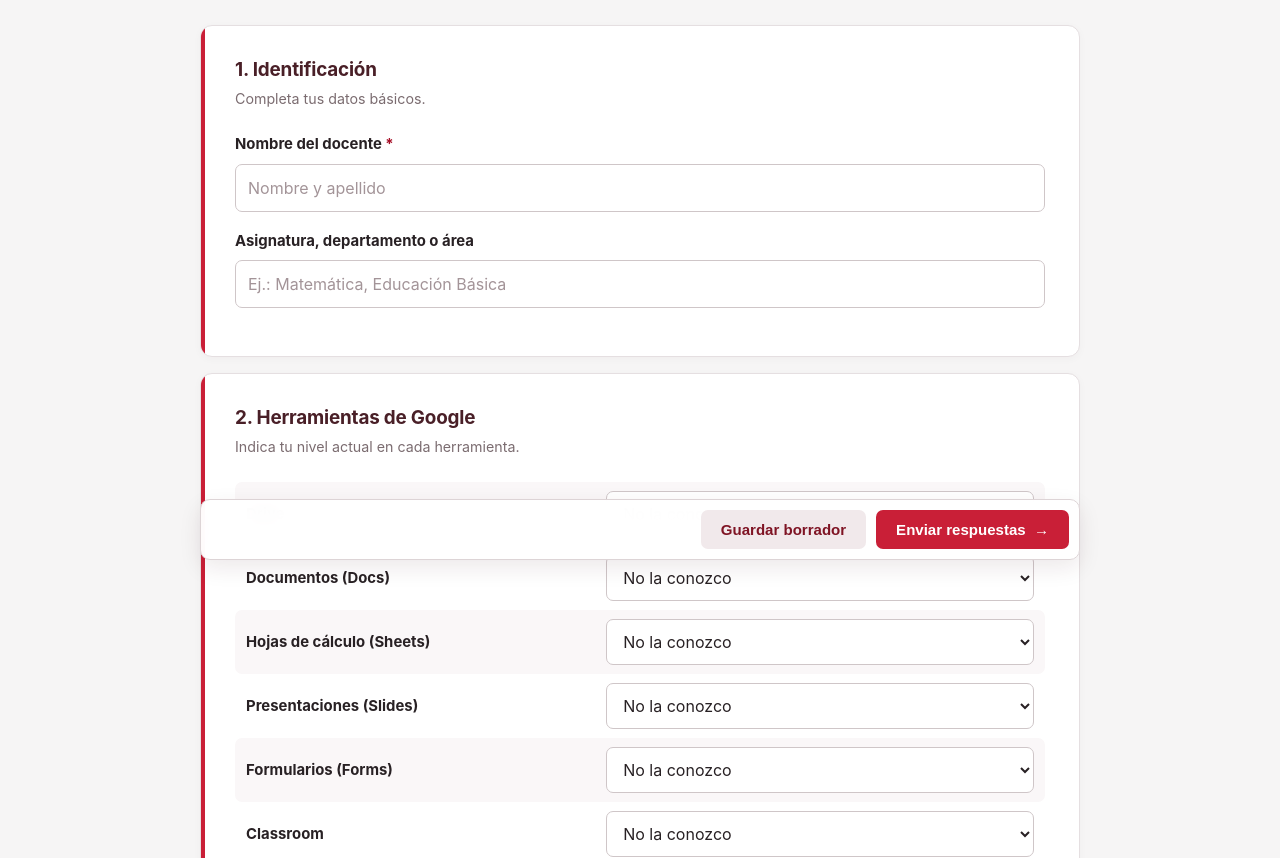
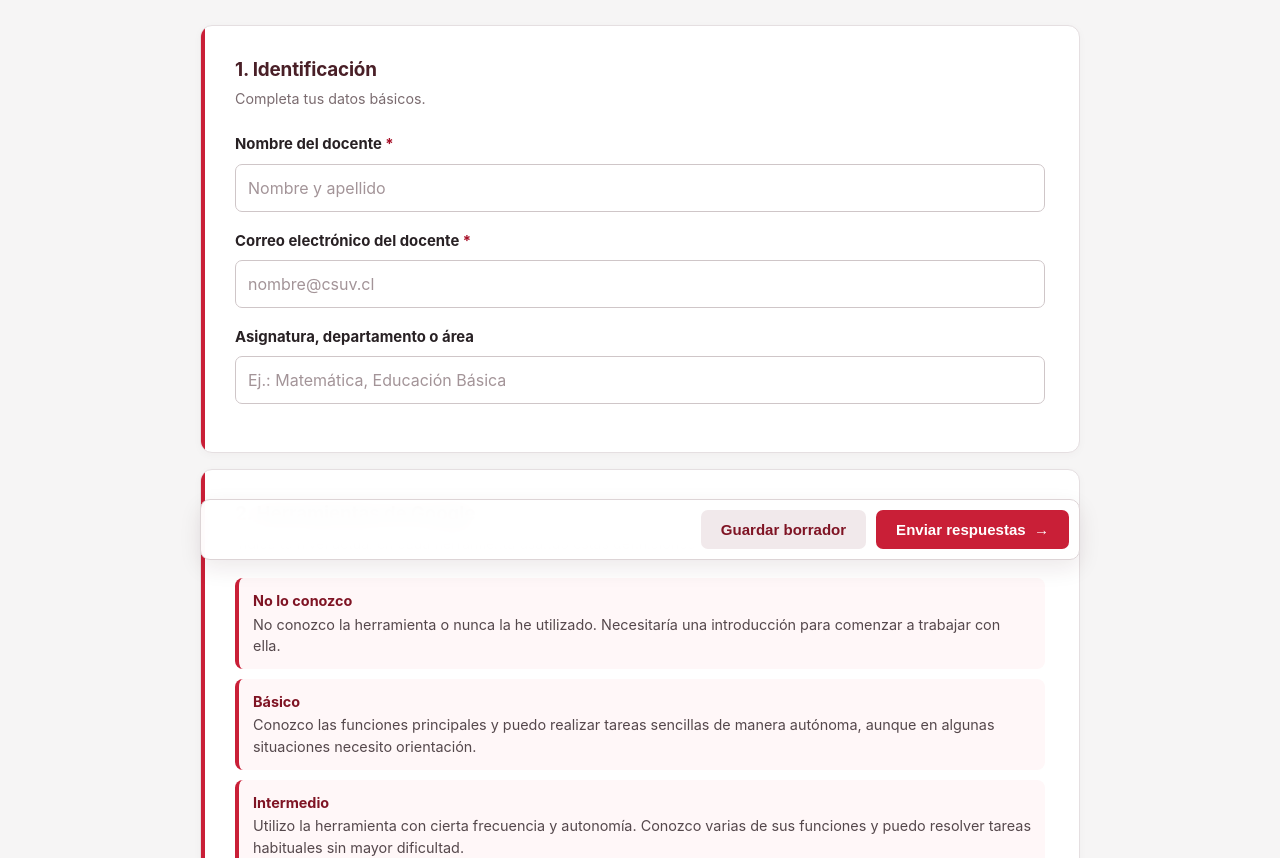
Before and after one commit to ramonreyes-create/levantamiento-docente-csuv, a plain HTML site: page index.html in a window 1280 px wide. Shown: the part 230-1088 px from the top of the page. Drawn offline with Linux system fonts and the light colour scheme.

Commit message:
Actualizar identificación, niveles de Google e IA

```diff
--- a/index.html
+++ b/index.html
@@ -12,12 +12,13 @@
     .hero{position:relative;overflow:hidden;background:linear-gradient(125deg,#6e101f,#ad182e 48%,#d12942);color:white;padding:34px 20px 72px;border-bottom:4px solid #efb9c2}.hero:after{content:"";position:absolute;width:420px;height:420px;border:1px solid #ffffff18;border-radius:50%;right:-130px;top:-240px;box-shadow:0 0 0 55px #ffffff08,0 0 0 110px #ffffff05}.hero-inner,.wrap{max-width:980px;margin:auto}.hero-inner{position:relative;z-index:1;display:flex;align-items:center;gap:28px}.school-logo{width:120px;height:120px;object-fit:contain;background:white;border-radius:18px;padding:9px;box-shadow:0 12px 30px #4b07134d;flex:none}.hero-copy{min-width:0}.eyebrow{font-size:.76rem;text-transform:uppercase;letter-spacing:.14em;opacity:.85;font-weight:700}.hero h1{margin:.28rem 0 .55rem;font-size:clamp(2rem,5vw,3rem);letter-spacing:-.035em;line-height:1.08}.hero p{max-width:680px;margin:0;opacity:.92;font-size:1.02rem}.meta{display:flex;flex-wrap:wrap;gap:8px;margin-top:16px}.meta span{font-size:.78rem;font-weight:650;padding:6px 10px;border-radius:999px;background:#ffffff17;border:1px solid #ffffff26}
     .wrap{margin-top:-40px;padding:0 16px 60px;position:relative;z-index:2}.card{background:#fff;border:1px solid var(--line);border-radius:18px;padding:clamp(20px,4vw,34px);box-shadow:0 12px 34px #6815250d;margin-bottom:20px;transition:box-shadow .2s,border-color .2s}.card:focus-within{border-color:#dca0aa;box-shadow:0 14px 38px #68152516}
     h2{font-size:1.24rem;margin:0 0 7px;color:var(--navy);letter-spacing:-.01em;border-left:4px solid var(--blue);padding-left:12px}.hint{color:var(--muted);margin:0 0 23px;padding-left:16px;font-size:.92rem}.required{color:var(--danger)}
-    label.legend{font-weight:700;display:block;margin-bottom:8px;font-size:.93rem}.field{margin:20px 0}input[type=text],input[type=url],select,textarea{width:100%;border:1px solid #cdbdc0;border-radius:10px;padding:12px 13px;font:inherit;background:#fff;color:var(--ink);transition:border-color .15s,box-shadow .15s}input::placeholder,textarea::placeholder{color:#a39498}input:focus,select:focus,textarea:focus{outline:0;border-color:var(--blue);box-shadow:0 0 0 3px #c91f3720}
+    label.legend{font-weight:700;display:block;margin-bottom:8px;font-size:.93rem}.field{margin:20px 0}input[type=text],input[type=email],input[type=url],select,textarea{width:100%;border:1px solid #cdbdc0;border-radius:10px;padding:12px 13px;font:inherit;background:#fff;color:var(--ink);transition:border-color .15s,box-shadow .15s}input::placeholder,textarea::placeholder{color:#a39498}input:focus,select:focus,textarea:focus{outline:0;border-color:var(--blue);box-shadow:0 0 0 3px #c91f3720}
     .grid{display:grid;grid-template-columns:repeat(auto-fit,minmax(205px,1fr));gap:10px}.choice{display:flex;gap:10px;align-items:flex-start;border:1px solid var(--line);border-radius:10px;padding:11px;background:#fffdfd}.choice:hover{border-color:#d98b98;background:#fff5f6}.choice input{margin-top:4px;accent-color:var(--blue)}
     .tool{display:grid;grid-template-columns:minmax(145px,1fr) minmax(180px,1.45fr);gap:18px;align-items:center;padding:11px 12px;border-radius:10px}.tool:nth-child(odd){background:#fcf8f9}.tool label{font-weight:650;font-size:.93rem}
     .actions{position:sticky;bottom:12px;background:#fffffff2;backdrop-filter:blur(12px);border:1px solid var(--line);border-radius:15px;padding:12px;display:flex;gap:10px;justify-content:flex-end;box-shadow:0 10px 30px #68152520;z-index:5}.btn{border:0;border-radius:10px;padding:12px 21px;font-weight:750;font-size:.94rem;cursor:pointer;transition:transform .15s,filter .15s,box-shadow .15s}.secondary{background:#f5e5e8;color:var(--navy)}.primary{background:linear-gradient(135deg,#b71931,#d12a43);color:white;box-shadow:0 4px 12px #8f172b42}.btn:hover{filter:brightness(.97);transform:translateY(-1px)}.btn:active{transform:translateY(0)}
     details{border-top:1px solid var(--line);padding-top:16px;margin-top:24px}summary{cursor:pointer;color:var(--blue);font-weight:650}.status{display:none;margin:15px 0 0;padding:12px 14px;border-radius:9px}.status.ok{display:block;background:#e7f5ed;color:var(--ok)}.status.error{display:block;background:#fdecea;color:var(--danger)}
     .conditional{display:none}.conditional.show{display:block}.privacy{font-size:.82rem;color:var(--muted);text-align:center;margin:15px auto 0;max-width:650px}.footer{text-align:center;color:#8b787d;font-size:.78rem;padding:0 16px 28px}.footer strong{color:var(--navy)}
+    .level-guide{display:grid;gap:10px;margin:0 0 22px}.level-item{padding:12px 14px;border-left:4px solid var(--blue);background:#fff7f8;border-radius:8px;color:#55484c;font-size:.9rem}.level-item strong{display:block;color:var(--navy);margin-bottom:2px}.ranking{display:grid;grid-template-columns:repeat(3,minmax(0,1fr));gap:12px}.ranking label{font-weight:700;font-size:.88rem}.ranking select{margin-top:6px}
     /* Layout institucional: limpio, compacto y orientado a la lectura */
     body{background:#f6f5f5}
     .hero{background:#fff;color:var(--ink);padding:0;border:0;border-top:7px solid var(--blue);box-shadow:0 1px 0 #e8e1e3;overflow:visible}
@@ -35,40 +36,50 @@
     h2{font-size:1.18rem;border:0;padding:0;margin:0 0 4px;color:#491f27}
     .hint{padding:0;margin:0 0 24px;color:#7b6c70;font-size:.89rem}
     .field{margin:18px 0}
-    input[type=text],input[type=url],select,textarea{border-radius:7px;background:#fff;border-color:#cfc6c8;padding:11px 12px}
+    input[type=text],input[type=email],input[type=url],select,textarea{border-radius:7px;background:#fff;border-color:#cfc6c8;padding:11px 12px}
     .grid{gap:8px}.choice{border-radius:7px;padding:10px 11px;background:#fff}.choice:hover{background:#fdf7f8}
     .tool{grid-template-columns:minmax(170px,1fr) minmax(220px,1.25fr);border-radius:7px;padding:9px 11px}.tool:nth-child(odd){background:#faf7f8}
     details{background:#faf8f8;border:1px solid #ebe4e6;border-radius:8px;padding:13px 15px;margin-top:26px}details[open]{padding-bottom:2px}summary{font-size:.88rem}
     .actions{bottom:10px;border-radius:10px;border-color:#ddd4d6;padding:10px;background:#fffffff7;box-shadow:0 8px 22px #3c171d18}
     .btn{border-radius:7px;padding:11px 20px}.primary{background:#c91f37;box-shadow:none}.secondary{background:#f1e9eb}
     .privacy{margin-top:13px}.footer{background:#fff;border-top:1px solid #e8e1e3;padding:22px 16px}
-    @media(max-width:620px){.hero{border-top-width:5px}.hero-inner{min-height:auto;padding:20px 18px;grid-template-columns:64px minmax(0,1fr);gap:14px;align-items:start}.school-logo{width:64px;height:64px}.eyebrow{font-size:.59rem;line-height:1.35}.hero h1{font-size:1.55rem;margin-top:2px}.hero p{grid-column:1/-1;font-size:.88rem}.meta{display:none}.wrap{margin-top:14px;padding:0 10px 40px}.card{border-radius:9px;padding:23px 19px 23px 22px;margin-bottom:11px}.card:before{width:3px}.hint{padding:0;margin-top:7px}.tool{grid-template-columns:1fr;gap:5px;padding:10px}.actions{justify-content:stretch;bottom:7px}.actions .btn{flex:1;padding-inline:8px;font-size:.87rem}}
+    @media(max-width:620px){.hero{border-top-width:5px}.hero-inner{min-height:auto;padding:20px 18px;grid-template-columns:64px minmax(0,1fr);gap:14px;align-items:start}.school-logo{width:64px;height:64px}.eyebrow{font-size:.59rem;line-height:1.35}.hero h1{font-size:1.55rem;margin-top:2px}.hero p{grid-column:1/-1;font-size:.88rem}.meta{display:none}.wrap{margin-top:14px;padding:0 10px 40px}.card{border-radius:9px;padding:23px 19px 23px 22px;margin-bottom:11px}.card:before{width:3px}.hint{padding:0;margin-top:7px}.tool{grid-template-columns:1fr;gap:5px;padding:10px}.ranking{grid-template-columns:1fr}.actions{justify-content:stretch;bottom:7px}.actions .btn{flex:1;padding-inline:8px;font-size:.87rem}}
   </style>
 </head>
 <body>
-  <header class="hero"><div class="hero-inner"><div class="school-logo" aria-label="Colegio Santa Úrsula Vitacura">CSUV</div><div class="hero-copy"><div class="eyebrow">Colegio Santa Úrsula Vitacura · Diagnóstico institucional</div><h1>Levantamiento docente</h1><p>Queremos conocer nuestras competencias digitales y usos de inteligencia artificial para orientar apoyos y capacitaciones pertinentes.</p><div class="meta"><span>Tiempo estimado: 5–7 minutos</span><span>Uso interno</span><span>Borrador disponible</span></div></div></div></header>
+  <header class="hero"><div class="hero-inner"><div class="school-logo" aria-label="Colegio Santa Úrsula Vitacura">CSU</div><div class="hero-copy"><div class="eyebrow">Colegio Santa Úrsula Vitacura · Diagnóstico institucional</div><h1>Levantamiento docente</h1><p>Queremos conocer nuestras competencias digitales y usos de inteligencia artificial para orientar apoyos y capacitaciones pertinentes.</p><div class="meta"><span>Tiempo estimado: 5–7 minutos</span><span>Uso interno</span><span>Borrador disponible</span></div></div></div></header>
   <main class="wrap">
     <form id="survey">
       <section class="card"><h2>1. Identificación</h2><p class="hint">Completa tus datos básicos.</p>
         <div class="field"><label class="legend" for="nombre">Nombre del docente <span class="required">*</span></label><input id="nombre" name="nombre" type="text" autocomplete="name" required placeholder="Nombre y apellido"></div>
+        <div class="field"><label class="legend" for="email">Correo electrónico del docente <span class="required">*</span></label><input id="email" name="email" type="email" autocomplete="email" required placeholder="nombre@csuv.cl"></div>
         <div class="field"><label class="legend" for="area">Asignatura, departamento o área</label><input id="area" name="area" type="text" placeholder="Ej.: Matemática, Educación Básica"></div>
       </section>
 
-      <section class="card"><h2>2. Herramientas de Google</h2><p class="hint">Indica tu nivel actual en cada herramienta.</p><div id="googleTools"></div></section>
+      <section class="card"><h2>2. Herramientas de Google</h2><p class="hint">Indica tu nivel actual en cada herramienta usando estas definiciones.</p>
+        <div class="level-guide">
+          <div class="level-item"><strong>No lo conozco</strong>No conozco la herramienta o nunca la he utilizado. Necesitaría una introducción para comenzar a trabajar con ella.</div>
+          <div class="level-item"><strong>Básico</strong>Conozco las funciones principales y puedo realizar tareas sencillas de manera autónoma, aunque en algunas situaciones necesito orientación.</div>
+          <div class="level-item"><strong>Intermedio</strong>Utilizo la herramienta con cierta frecuencia y autonomía. Conozco varias de sus funciones y puedo resolver tareas habituales sin mayor dificultad.</div>
+          <div class="level-item"><strong>Avanzado</strong>Utilizo la herramienta con seguridad y autonomía. Conozco funciones avanzadas, puedo resolver problemas habituales y aprovechar distintas opciones para optimizar mi trabajo.</div>
+        </div>
+        <div id="googleTools"></div>
+      </section>
 
       <section class="card"><h2>3. Uso de inteligencia artificial</h2><p class="hint">Puedes seleccionar más de una opción.</p>
         <div class="field"><label class="legend">¿Qué herramientas de IA utilizas?</label><div class="grid" id="aiTools"></div></div>
         <div class="field"><label class="legend" for="otraIA">Otra herramienta</label><input id="otraIA" name="otraIA" type="text" placeholder="Escribe el nombre, si corresponde"></div>
+        <div class="field"><label class="legend">De las herramientas seleccionadas, indica las tres que más utilizas <span class="required">*</span></label><p class="hint">Ordénalas desde la más utilizada. Debes seleccionar al menos tres herramientas arriba.</p><div class="ranking"><label>1.ª más utilizada<select id="iaMasUsada1" name="iaMasUsada1" required><option value="">Selecciona una herramienta</option></select></label><label>2.ª más utilizada<select id="iaMasUsada2" name="iaMasUsada2" required><option value="">Selecciona una herramienta</option></select></label><label>3.ª más utilizada<select id="iaMasUsada3" name="iaMasUsada3" required><option value="">Selecciona una herramienta</option></select></label></div></div>
         <div class="field"><label class="legend">¿Para qué utilizas la IA?</label><div class="grid" id="aiUses"></div></div>
         <div class="field"><label class="legend" for="otroUso">Otro uso</label><input id="otroUso" name="otroUso" type="text" placeholder="Describe brevemente"></div>
       </section>
 
-      <section class="card"><h2>4. Aplicaciones pagadas</h2><p class="hint"></p>
+      <section class="card"><h2>4. Aplicaciones pagadas</h2><p class="hint">Esto permite conocer los recursos con los que ya cuenta el equipo.</p>
         <div class="field"><label class="legend">¿Pagas o cuentas con una suscripción de IA?</label><div class="grid"><label class="choice"><input type="radio" name="pagaIA" value="Sí" required> Sí</label><label class="choice"><input type="radio" name="pagaIA" value="No"> No</label></div></div>
         <div id="paidAppWrap" class="field conditional"><label class="legend" for="appPagada">¿Cuál o cuáles?</label><input id="appPagada" name="appPagada" type="text" placeholder="Ej.: ChatGPT Plus, Canva Pro"></div>
       </section>
 
-      <section class="card"><h2>5. Referente TEC</h2><p class="hint">Piensa en alguien de la sala de profesores a quien recurrirías por apoyo tecnológico.</p>
+      <section class="card"><h2>5. Referente TEC</h2><p class="hint"><strong>Un referente TEC</strong> es un docente reconocido por su manejo de herramientas digitales, su disposición para orientar a otros y su capacidad para resolver dudas o promover buenas prácticas tecnológicas. Piensa en alguien de la sala de profesores de tu departamento a quien recurrirías por apoyo tecnológico.</p>
         <div class="field"><label class="legend" for="referenteTEC">¿Qué docente consideras referente TEC? <span class="required">*</span></label><input id="referenteTEC" name="referenteTEC" type="text" required placeholder="Nombre del docente"></div>
         <div class="field"><label class="legend" for="motivoReferente">¿Por qué lo consideras referente? (opcional)</label><textarea id="motivoReferente" name="motivoReferente" rows="3" placeholder="Describe brevemente"></textarea></div>
         <div id="status" class="status" role="status" aria-live="polite"></div>
@@ -80,7 +91,7 @@
   </main><footer class="footer"><strong>Colegio Santa Úrsula Vitacura</strong> · Levantamiento de competencias digitales</footer>
   <script>
     const google = ['Drive','Documentos (Docs)','Hojas de cálculo (Sheets)','Presentaciones (Slides)','Formularios (Forms)','Classroom','Calendar','Meet','Gmail','Sites','Gemini','NotebookLM'];
-    const levels = ['No la conozco','Básico','Intermedio','Avanzado','Referente / capacitador'];
+    const levels = ['No lo conozco','Básico','Intermedio','Avanzado'];
     const ai = ['ChatGPT','Google Gemini','Microsoft Copilot','Claude','Perplexity','Canva IA','Gamma','NotebookLM','MagicSchool AI','Quizizz IA'];
     const uses = ['Planificar clases','Crear evaluaciones','Elaborar guías','Crear rúbricas','Diseñar presentaciones','Generar imágenes','Diferenciar actividades','Investigar','Analizar datos','Redactar comunicaciones','Retroalimentar a estudiantes','Traducir o corregir textos'];
     const slug = s => s.normalize('NFD').replace(/[\u0300-\u036f]/g,'').replace(/[^a-zA-Z0-9]/g,'_');
@@ -88,14 +99,15 @@
     const checks=(items,name)=>items.map(x=>`<label class="choice"><input type="checkbox" name="${name}" value="${x}"> <span>${x}</span></label>`).join('');
     document.querySelector('#aiTools').innerHTML=checks(ai,'herramientasIA'); document.querySelector('#aiUses').innerHTML=checks(uses,'usosIA');
     const ENDPOINT='https://script.google.com/macros/s/AKfycbx5eg-K-SmNM_DDqA95mGswLwr0jmWMCwGr5tj6FeCVMG-vlhqjyV9KsCfh268kknN9/exec';
-    const form=document.querySelector('#survey'), statusBox=document.querySelector('#status'), paid=document.querySelector('#paidAppWrap');
+    const form=document.querySelector('#survey'), statusBox=document.querySelector('#status'), paid=document.querySelector('#paidAppWrap'), rankSelects=[...document.querySelectorAll('[id^="iaMasUsada"]')];
     const getData=()=>{const fd=new FormData(form),out={fecha:new Date().toISOString(),google:{},herramientasIA:fd.getAll('herramientasIA'),usosIA:fd.getAll('usosIA')};for(const [k,v] of fd){if(k.startsWith('google__')){const herramienta=k.slice(8);out.google[herramienta]=v;out['Google - '+herramienta]=v}else if(!['herramientasIA','usosIA'].includes(k))out[k]=v}out.googleDetalle=Object.entries(out.google).map(([herramienta,nivel])=>herramienta+': '+nivel).join(' | ');return out};
     const show=(msg,type='ok')=>{statusBox.textContent=msg;statusBox.className='status '+type;statusBox.scrollIntoView({behavior:'smooth',block:'nearest'})};
+    function updateAiRanking(){const selected=[...form.querySelectorAll('[name="herramientasIA"]:checked')].map(x=>x.value),other=document.querySelector('#otraIA').value.trim();if(other)selected.push(other);const previous=rankSelects.map(x=>x.value);rankSelects.forEach((select,i)=>{select.innerHTML='<option value="">Selecciona una herramienta</option>'+selected.map(x=>`<option>${x}</option>`).join('');if(selected.includes(previous[i]))select.value=previous[i]})}
     function save(){localStorage.setItem('levantamientoDocenteDraft',JSON.stringify(getData()));show('Borrador guardado en este dispositivo.')}
-    function restore(){const raw=localStorage.getItem('levantamientoDocenteDraft');localStorage.removeItem('levantamientoEndpoint');if(!raw)return;try{const d=JSON.parse(raw);for(const [k,v] of Object.entries(d)){if(['fecha','google','herramientasIA','usosIA'].includes(k))continue;const els=form.querySelectorAll(`[name="${CSS.escape(k)}"]`);els.forEach(el=>{if(el.type==='radio')el.checked=el.value===v;else el.value=v||''})}for(const [k,v] of Object.entries(d.google||{})){const e=form.elements['google__'+k];if(e)e.value=v}(d.herramientasIA||[]).forEach(v=>{const e=[...form.querySelectorAll('[name="herramientasIA"]')].find(x=>x.value===v);if(e)e.checked=true});(d.usosIA||[]).forEach(v=>{const e=[...form.querySelectorAll('[name="usosIA"]')].find(x=>x.value===v);if(e)e.checked=true});togglePaid()}catch(e){}}
+    function restore(){const raw=localStorage.getItem('levantamientoDocenteDraft');localStorage.removeItem('levantamientoEndpoint');if(!raw)return;try{const d=JSON.parse(raw);for(const [k,v] of Object.entries(d)){if(['fecha','google','herramientasIA','usosIA'].includes(k))continue;const els=form.querySelectorAll(`[name="${CSS.escape(k)}"]`);els.forEach(el=>{if(el.type==='radio')el.checked=el.value===v;else el.value=v||''})}for(const [k,v] of Object.entries(d.google||{})){const e=form.elements['google__'+k];if(e)e.value=v}(d.herramientasIA||[]).forEach(v=>{const e=[...form.querySelectorAll('[name="herramientasIA"]')].find(x=>x.value===v);if(e)e.checked=true});(d.usosIA||[]).forEach(v=>{const e=[...form.querySelectorAll('[name="usosIA"]')].find(x=>x.value===v);if(e)e.checked=true});updateAiRanking();['iaMasUsada1','iaMasUsada2','iaMasUsada3'].forEach(k=>{if(d[k])form.elements[k].value=d[k]});togglePaid()}catch(e){}}
     function togglePaid(){const yes=form.querySelector('[name="pagaIA"]:checked')?.value==='Sí';paid.classList.toggle('show',yes);document.querySelector('#appPagada').required=yes}
-    form.addEventListener('change',e=>{if(e.target.name==='pagaIA')togglePaid()});document.querySelector('#saveBtn').addEventListener('click',save);
-    form.addEventListener('submit',async e=>{e.preventDefault();if(!form.reportValidity())return;const data=getData();try{show('Enviando…');await fetch(ENDPOINT,{method:'POST',mode:'no-cors',headers:{'Content-Type':'text/plain;charset=utf-8'},body:JSON.stringify(data)});localStorage.removeItem('levantamientoDocenteDraft');form.reset();togglePaid();show('Respuesta enviada. ¡Muchas gracias!')}catch(err){show('No se pudo enviar. Guarda el borrador e inténtalo nuevamente.','error')}});
+    form.addEventListener('change',e=>{if(e.target.name==='pagaIA')togglePaid();if(e.target.name==='herramientasIA')updateAiRanking()});document.querySelector('#otraIA').addEventListener('input',updateAiRanking);document.querySelector('#saveBtn').addEventListener('click',save);
+    form.addEventListener('submit',async e=>{e.preventDefault();const selected=[...form.querySelectorAll('[name="herramientasIA"]:checked')].map(x=>x.value);if(document.querySelector('#otraIA').value.trim())selected.push(document.querySelector('#otraIA').value.trim());if(selected.length<3){show('Selecciona al menos tres herramientas de IA para indicar cuáles son las más utilizadas.','error');return}const ranking=rankSelects.map(x=>x.value);if(new Set(ranking.filter(Boolean)).size!==3){show('Selecciona tres herramientas distintas en el orden de mayor uso.','error');return}if(!form.reportValidity())return;const data=getData();try{show('Enviando…');await fetch(ENDPOINT,{method:'POST',mode:'no-cors',headers:{'Content-Type':'text/plain;charset=utf-8'},body:JSON.stringify(data)});localStorage.removeItem('levantamientoDocenteDraft');form.reset();updateAiRanking();togglePaid();show('Respuesta enviada. ¡Muchas gracias!')}catch(err){show('No se pudo enviar. Guarda el borrador e inténtalo nuevamente.','error')}});
     restore();
   </script>
 </body>
```
